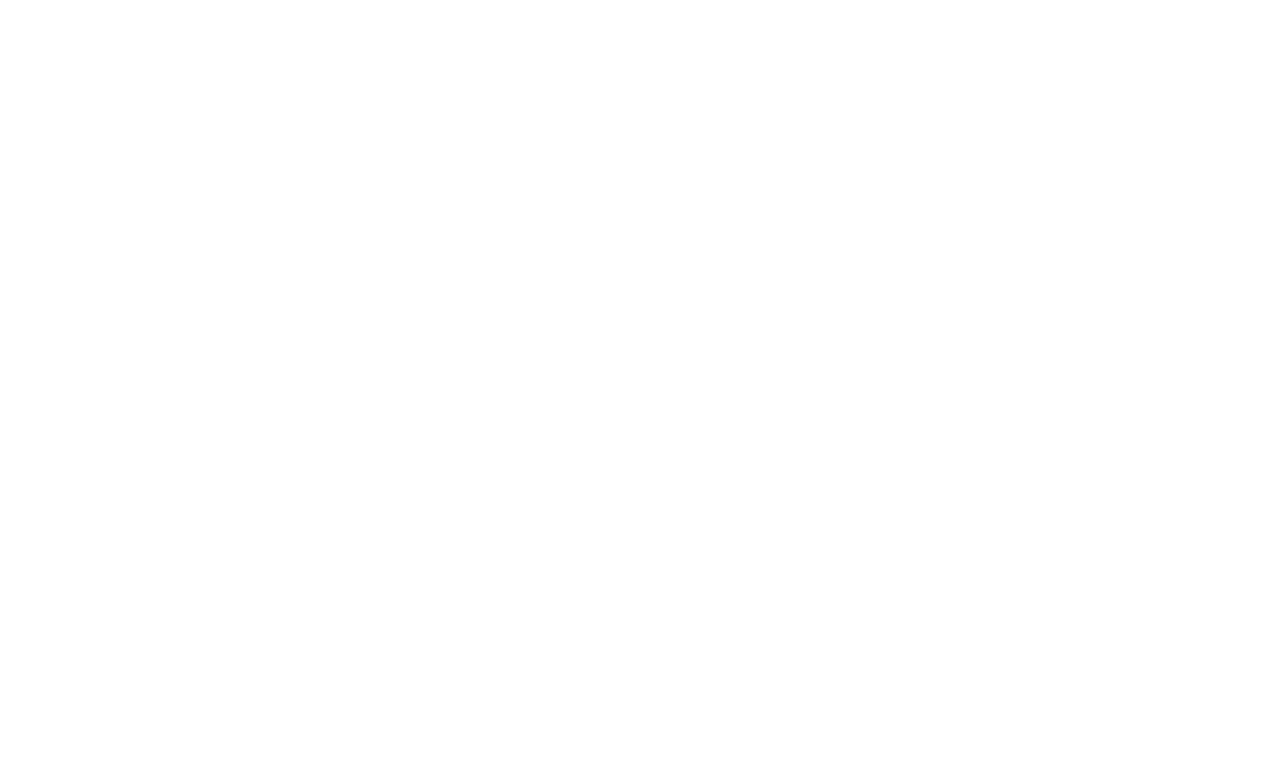
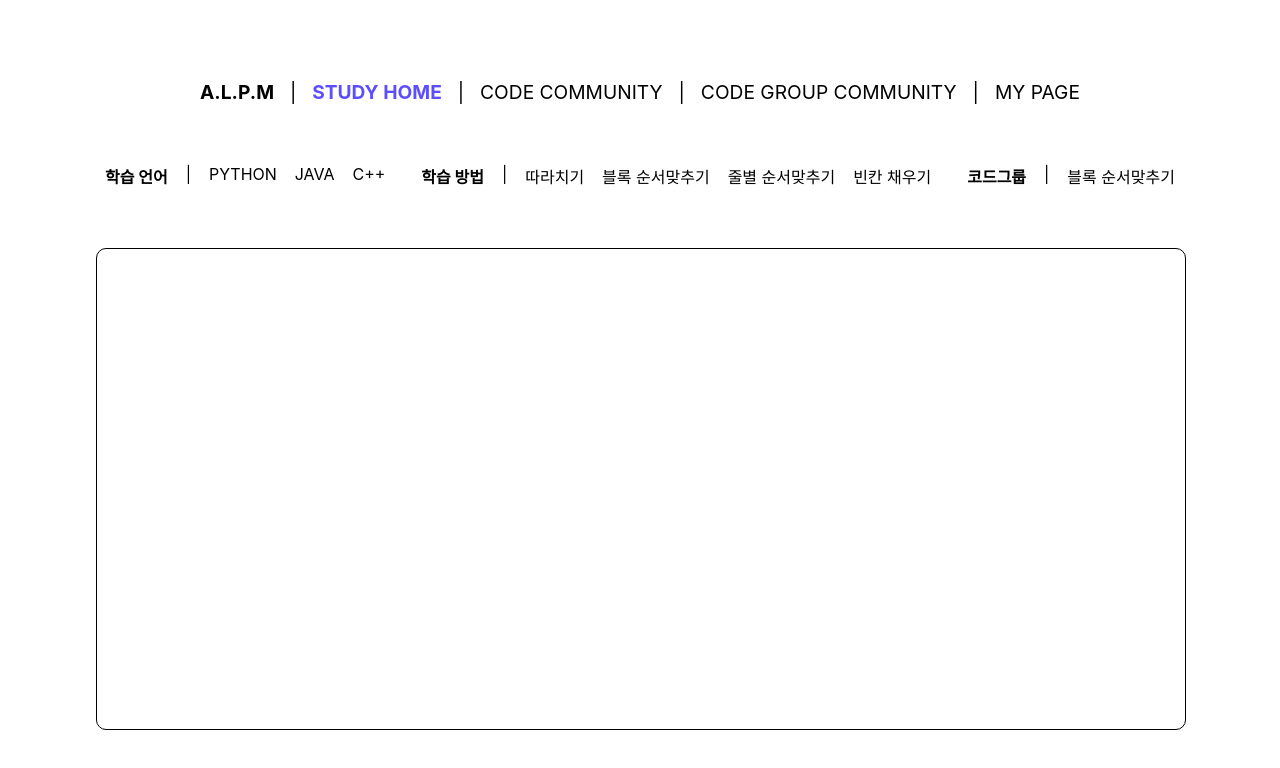
Before and after one commit to AL-PM/ALPM-web, a React (Create React App) app: page /home in a window 1280 px wide. Before the commit this address had no page. Shown: the top 768 px of the page. Built offline with nearby package versions, Linux system fonts and the light colour scheme.

Commit message:
[MOD] 버그 수정을 위한 React-Router-Dom 버전 수정

```diff
--- a/package.json
+++ b/package.json
@@ -9,7 +9,7 @@
     "prop-types": "^15.8.1",
     "react": "^18.2.0",
     "react-dom": "^18.2.0",
-    "react-router-dom": "^6.22.3",
+    "react-router-dom": "^5.3.0",
     "react-scripts": "5.0.1",
     "web-vitals": "^2.1.4"
   },
--- a/src/App.js
+++ b/src/App.js
@@ -1,5 +1,5 @@
 import React from "react";
-import { BrowserRouter, Routes, Route } from "react-router-dom";
+import { BrowserRouter, Switch, Route } from "react-router-dom";
 import MyProfile from './MyPage/MyProfile/MyProfile';
 import StudyHome from './Study/StudyHome/StudyHome';
 import CodeHome from './CodeCommunity/CodeHome/CodeHome';
@@ -9,6 +9,16 @@ import CodeGroupHome from './CodeGroupCommunity/CodeGroupHome/CodeGroupHome';
 function App(){
     return(
         <BrowserRouter>
+            <Switch>
+                <Route path="/home"><StudyHome /></Route>
+                <Route path="/mypage"><MyProfile /></Route>
+                <Route path="/code"><CodeHome /></Route>
+                <Route path="/codegroup"><CodeGroupHome /></Route>
+            </Switch>
+        </BrowserRouter>
+
+        /*
+        <BrowserRouter>
             <Routes>
                 <Route path="/" element={<StudyHome />} />
                 <Route path="/mypage" element={<MyProfile />} />
@@ -16,6 +26,7 @@ function App(){
                 <Route path="/codegroup" element={<CodeGroupHome />} />
             </Routes>
         </BrowserRouter>
+        */
     )
 }
 
--- a/src/Etc/MainMenuBar/MainMenuBar.jsx
+++ b/src/Etc/MainMenuBar/MainMenuBar.jsx
@@ -1,21 +1,19 @@
 import React from "react";
-import {useNavigate} from "react-router-dom";
 import './MainMenuBar.css';
 
 function MainMenuBar({page}){
-    const navigate = useNavigate();
     console.log(page)
     return(
         <div id="MainMenubar">
             <span id="MainMenuBarLogo">A.L.P.M</span>
             <span>|</span>
-            <span style={{fontWeight:page ==="Study" ? "bold" : "normal", color:page ==="Study" ? "#5C4EFF" : "Black"}} onClick={()=>navigate('/')} >STUDY HOME</span>
+            <span style={{fontWeight:page ==="Study" ? "bold" : "normal", color:page ==="Study" ? "#5C4EFF" : "Black"}} onClick={()=>console.log('/')} >STUDY HOME</span>
             <span>|</span>
-            <span style={{fontWeight:page ==="Code" ? "bold" : "normal", color:page ==="Code" ? "#FF6B00" : "Black"}} onClick={()=>navigate('/code')} >CODE COMMUNITY</span>
+            <span style={{fontWeight:page ==="Code" ? "bold" : "normal", color:page ==="Code" ? "#FF6B00" : "Black"}} onClick={()=>console.log('/code')} >CODE COMMUNITY</span>
             <span>|</span>
-            <span style={{fontWeight:page ==="CodeGroup" ? "bold" : "normal", color:page ==="CodeGroup" ? "#009418" : "Black"}} onClick={()=>navigate('/codegroup')}>CODE GROUP COMMUNITY</span>
+            <span style={{fontWeight:page ==="CodeGroup" ? "bold" : "normal", color:page ==="CodeGroup" ? "#009418" : "Black"}} onClick={()=>console.log('/codegroup')}>CODE GROUP COMMUNITY</span>
             <span>|</span>
-            <span style={{fontWeight:page ==="MyPage" ? "bold" : "normal", color:page ==="MyPage" ? "#EF4949" : "Black"}} onClick={()=>navigate('/mypage')}>MY PAGE</span>
+            <span style={{fontWeight:page ==="MyPage" ? "bold" : "normal", color:page ==="MyPage" ? "#EF4949" : "Black"}} onClick={()=>console.log('/mypage')}>MY PAGE</span>
         </div>
     )
 }
```
Also changed, not shown: 1 other file (tests, documents, lock files or other folders).
